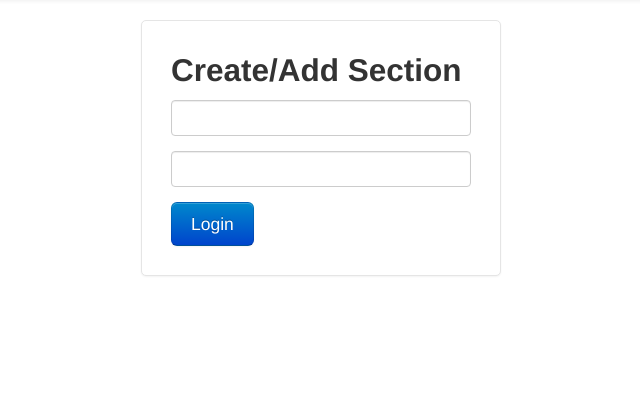
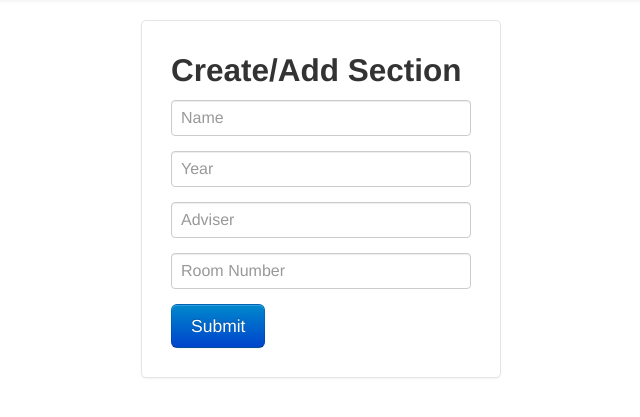
Before and after one commit to jocubillo/citcapstone, a PHP site: page /add_section.php in a window 1280 px wide. Shown: the part 42-459 px from the top of the page, without its empty margins (319-959 px from the left). Run offline with PHP 8.4, Linux system fonts and the light colour scheme; the visitor is signed in with stand-in values (Sample User, id 1).

Commit message:
Add view section

```diff
--- a/add_section.php
+++ b/add_section.php
@@ -10,8 +10,41 @@ if( $_SESSION['role'] == 'admin' ){
   $is_admin = true;
 }
 
+require("conn.php");
+require("libs/sections.php");
 
-require("conn.php");
+$error = false;
+$error_msg = '';
+$success = false;
+$success_msg = '';
+
+if( isset($_POST['submit']) ){
+  //validate form
+  //all fields are required
+  $name = filter_var($_POST['section_name'], FILTER_SANITIZE_STRING);
+  $year = filter_var($_POST['section_year'], FILTER_SANITIZE_STRING);
+  $adviser = filter_var($_POST['section_adviser'], FILTER_SANITIZE_STRING);
+  $room = filter_var($_POST['section_room'], FILTER_SANITIZE_STRING);
+
+  $data = array(
+    'name' => $name,
+    'year' => $year,
+    'adviser' => $adviser,
+    'room' => $room
+  );
+
+  $return = add_section($conn,$data);
+  if( $return ){
+    $success = true;
+    $success_msg = 'Section successfully added.';
+  }else{
+    $error = true;
+    $error_msg = 'Unable to create section. Please try again.';
+  }
+}
+
+
+
 ?>
 
 
@@ -69,11 +102,16 @@ require("conn.php");
         if( $error ){
           echo '<div class="alert alert-danger">'.$error_msg.'</div><br/>';
         }
+        if( $success ){
+          echo '<div class="alert alert-success">'.$success_msg.'</div><br/>';
+        }
       ?>
 
-      <input type="text" name="" placeholder="" class="input-block-level" /> <br/>
-      <input type="text" name="" placeholder="" class="input-block-level"/> <br/>
-      <input type="submit" name="submit" value="Login" class="btn btn-large btn-primary" />
+      <input type="text" name="section_name" required placeholder="Name" class="input-block-level" /> <br/>
+      <input type="text" name="section_year" required placeholder="Year" class="input-block-level"/> <br/>
+      <input type="text" name="section_adviser" required placeholder="Adviser" class="input-block-level"/> <br/>
+      <input type="text" name="section_room" required placeholder="Room Number" class="input-block-level"/> <br/>
+      <input type="submit" name="submit" value="Submit" class="btn btn-large btn-primary" />
     </form>
 
 
@@ -83,6 +121,10 @@ require("conn.php");
 </html>
 
 <?php
+if( !$is_admin ){
+  header("Location: dashboard.php");
+  exit();
+}
 if( !$logged_in )
   header("Location: index.php");
   exit();
--- a/dashboard.php
+++ b/dashboard.php
@@ -36,6 +36,8 @@ $sections = get_sections($conn);
 
 	<?php include('header.php');?>
 
+	<h2>Dashboard</h2>
+
 	<div class="tabbable"> <!-- Only required for left/right tabs -->
 		<ul class="nav nav-tabs">
 			<?php
--- a/header.php
+++ b/header.php
@@ -20,7 +20,7 @@
                         <a href="#" class="dropdown-toggle" data-toggle="dropdown">Administration <b class="caret"></b></a>
                         <ul class="dropdown-menu">
                         	<li class="nav-header">Sections</li>
-                        	<li><a href="view_sections.php">View Section</a></li>
+                        	<li><a href="view_sections.php">View Sections</a></li>
 							<li><a href="add_section.php">Create Section</a></li>
 							<li class="divider"></li>
 							<li class="nav-header">Users</li>
```
Also changed, not shown: view_sections.php (+38 -0 lines).
